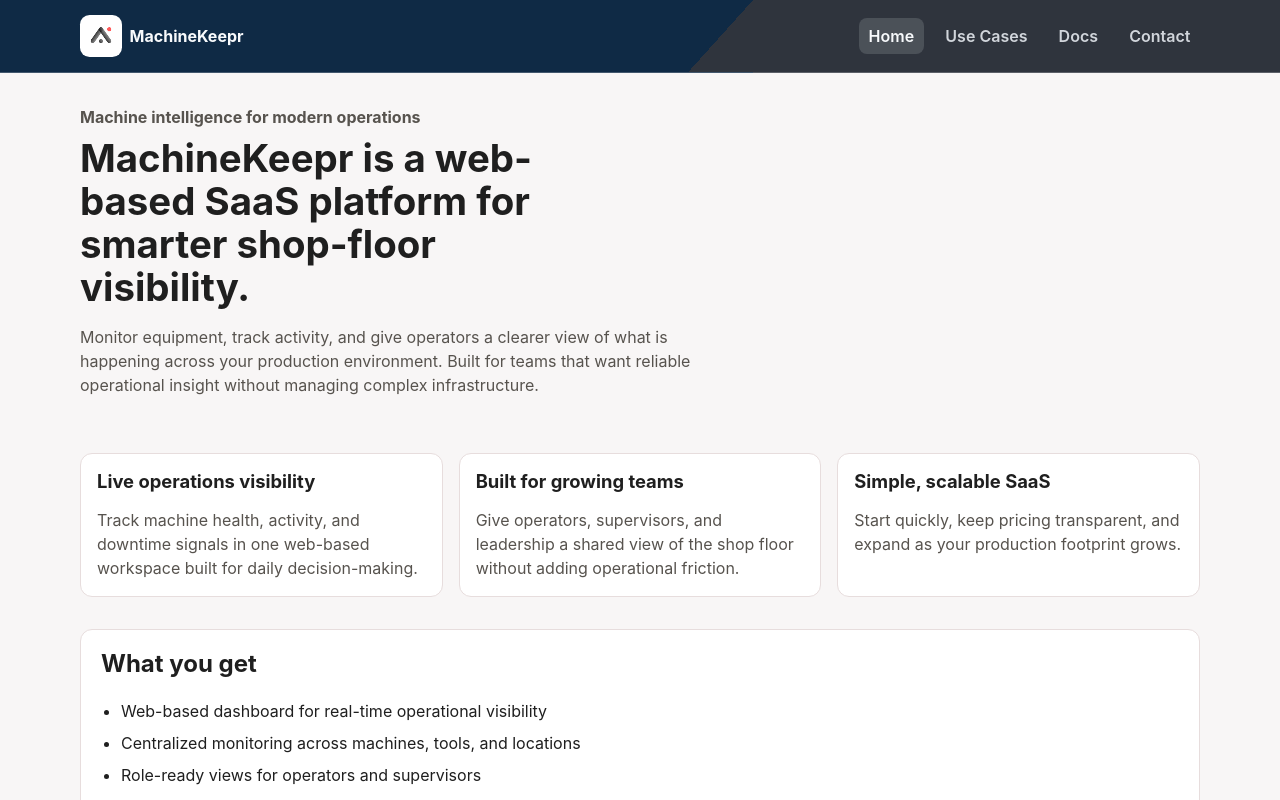
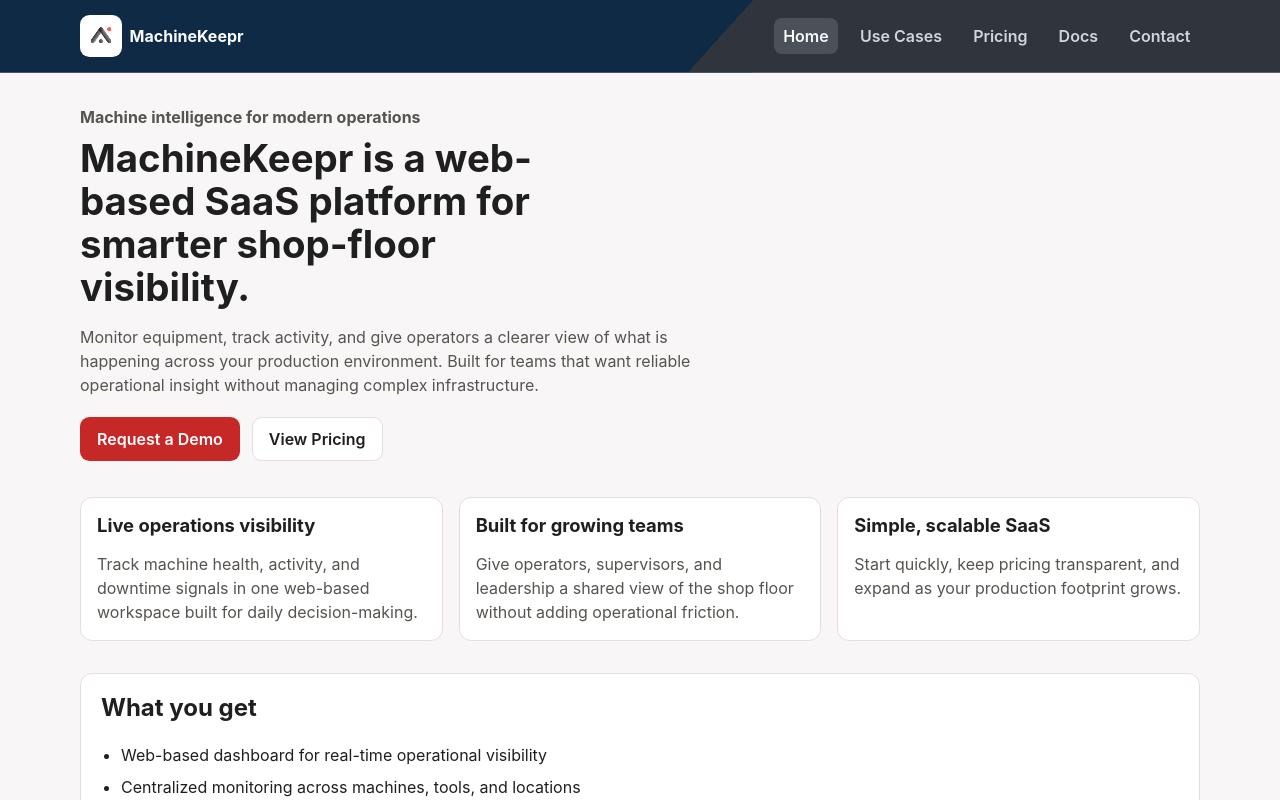
Before and after one commit to jzon-03/machinekeepr-website, an Angular app: page / in a window 1280 px wide. Shown: the top 800 px of the page. Built offline with nearby package versions, Linux system fonts and the light colour scheme.

Commit message:
clean up

```diff
--- a/src/app/app.html
+++ b/src/app/app.html
@@ -21,7 +21,7 @@
       <a routerLink="/" routerLinkActive="active" [routerLinkActiveOptions]="{ exact: true }">Home</a>
       <!-- <a routerLink="/product" routerLinkActive="active">Product</a> -->
       <a routerLink="/use-cases" routerLinkActive="active">Use Cases</a>
-      <!-- <a routerLink="/pricing" routerLinkActive="active">Pricing</a> -->
+      <a routerLink="/pricing" routerLinkActive="active">Pricing</a>
       <a routerLink="/docs" routerLinkActive="active">Docs</a>
       <a routerLink="/contact" routerLinkActive="active">Contact</a>
     </nav>
--- a/src/app/pages/home-page.html
+++ b/src/app/pages/home-page.html
@@ -7,8 +7,8 @@
       Built for teams that want reliable operational insight without managing complex infrastructure.
     </p>
     <div class="cta-row">
-      <!-- <a class="btn primary" routerLink="/contact">Request a Demo</a>
-      <a class="btn" routerLink="/pricing">View Pricing</a> -->
+      <a class="btn primary" routerLink="/contact">Request a Demo</a>
+      <a class="btn" routerLink="/pricing">View Pricing</a>
     </div>
   </div>
 </section>
```
